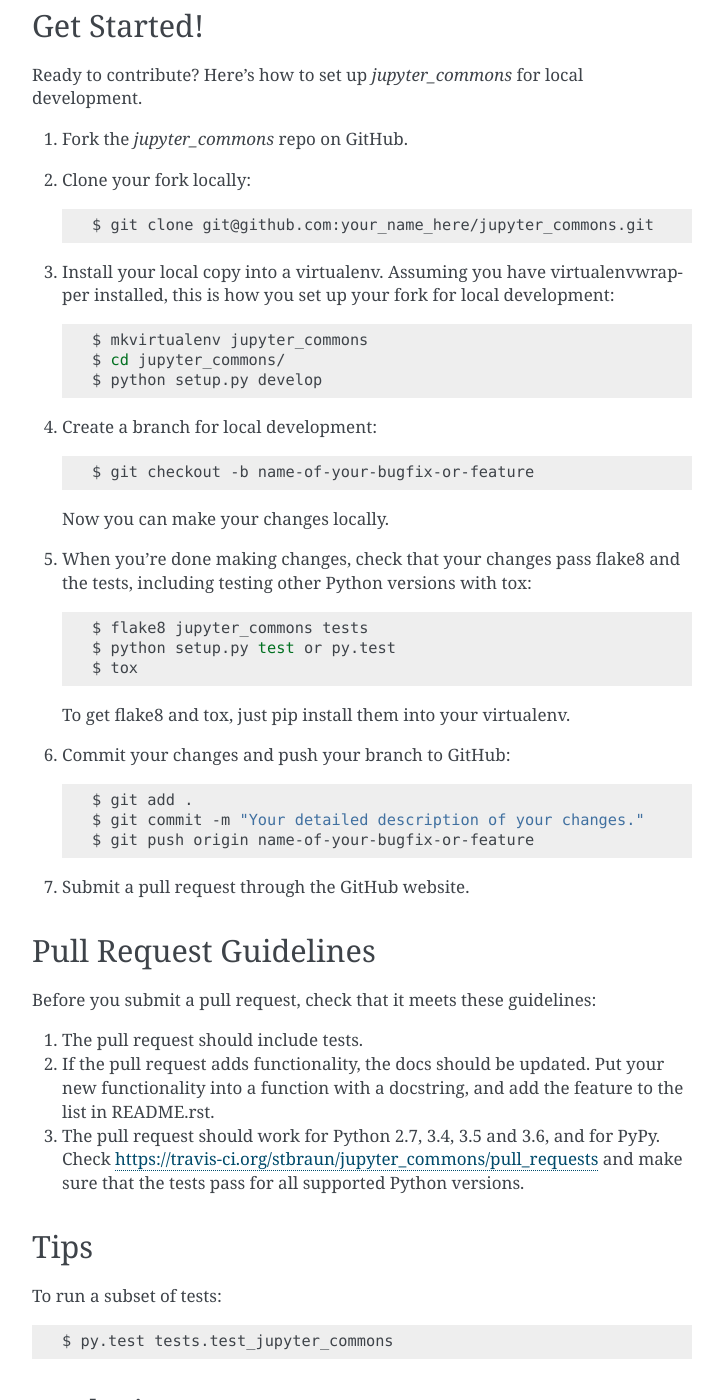
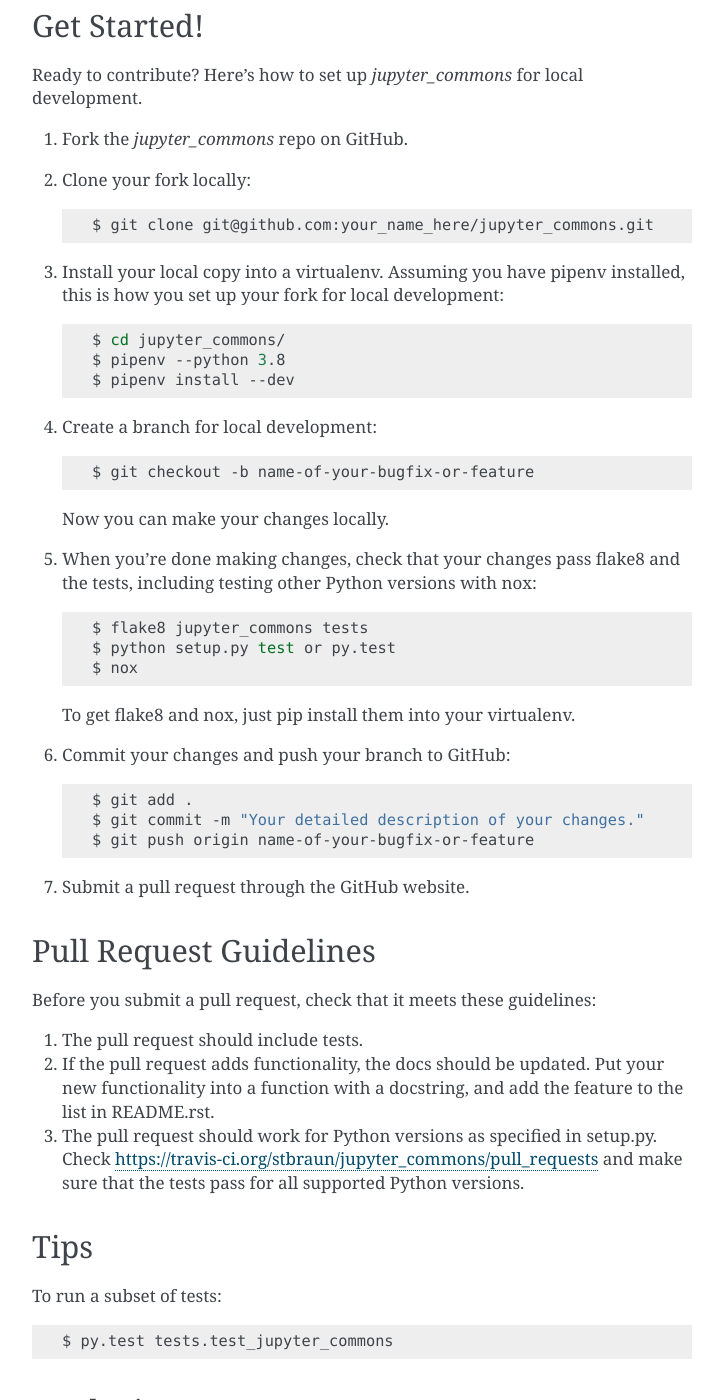
Before and after one commit to stbraun/jupyter_commons, a Sphinx documentation site: the page built from docs/contributing.rst, in a window 1280 px wide and 1400 px high, scrolled down 1215 px. Shown: the whole window, without its empty margins (388-1111 px from the left). Built offline with Sphinx 7.4.7, drawn with Linux system fonts in a browser that asks for light colours; pages that are not in the unit, such as notebooks, are missing from menus.

Commit message:
More tests and documentation updated.

```diff
--- a/CONTRIBUTING.rst
+++ b/CONTRIBUTING.rst
@@ -64,11 +64,11 @@
 
     $ git clone git@github.com:your_name_here/jupyter_commons.git
 
-3. Install your local copy into a virtualenv. Assuming you have virtualenvwrapper installed, this is how you set up your fork for local development::
+3. Install your local copy into a virtualenv. Assuming you have pipenv installed, this is how you set up your fork for local development::
 
-    $ mkvirtualenv jupyter_commons
     $ cd jupyter_commons/
-    $ python setup.py develop
+    $ pipenv --python 3.8
+    $ pipenv install --dev
 
 4. Create a branch for local development::
 
@@ -77,13 +77,13 @@
    Now you can make your changes locally.
 
 5. When you're done making changes, check that your changes pass flake8 and the
-   tests, including testing other Python versions with tox::
+   tests, including testing other Python versions with nox::
 
     $ flake8 jupyter_commons tests
     $ python setup.py test or py.test
-    $ tox
+    $ nox
 
-   To get flake8 and tox, just pip install them into your virtualenv.
+   To get flake8 and nox, just pip install them into your virtualenv.
 
 6. Commit your changes and push your branch to GitHub::
 
@@ -102,7 +102,7 @@
 2. If the pull request adds functionality, the docs should be updated. Put
    your new functionality into a function with a docstring, and add the
    feature to the list in README.rst.
-3. The pull request should work for Python 2.7, 3.4, 3.5 and 3.6, and for PyPy. Check
+3. The pull request should work for Python versions as specified in setup.py. Check
    https://travis-ci.org/stbraun/jupyter_commons/pull_requests
    and make sure that the tests pass for all supported Python versions.
 
--- a/docs/authors.rst
+++ /dev/null
@@ -1 +0,0 @@
-.. include:: ../AUTHORS.rst
--- a/docs/history.rst
+++ /dev/null
@@ -1 +0,0 @@
-.. include:: ../HISTORY.rst
--- a/docs/index.rst
+++ b/docs/index.rst
@@ -10,8 +10,6 @@
    usage
    modules
    contributing
-   authors
-   history
 
 Indices and tables
 ==================
--- a/docs/installation.rst
+++ b/docs/installation.rst
@@ -1,4 +1,4 @@
-.. highlight:: shell
+ma.. highlight:: shell
 
 ============
 Installation
```
Also changed, not shown: noxfile.py (+8 -6 lines), docs/usage.rst (line endings or trailing spaces), 2 other files.
